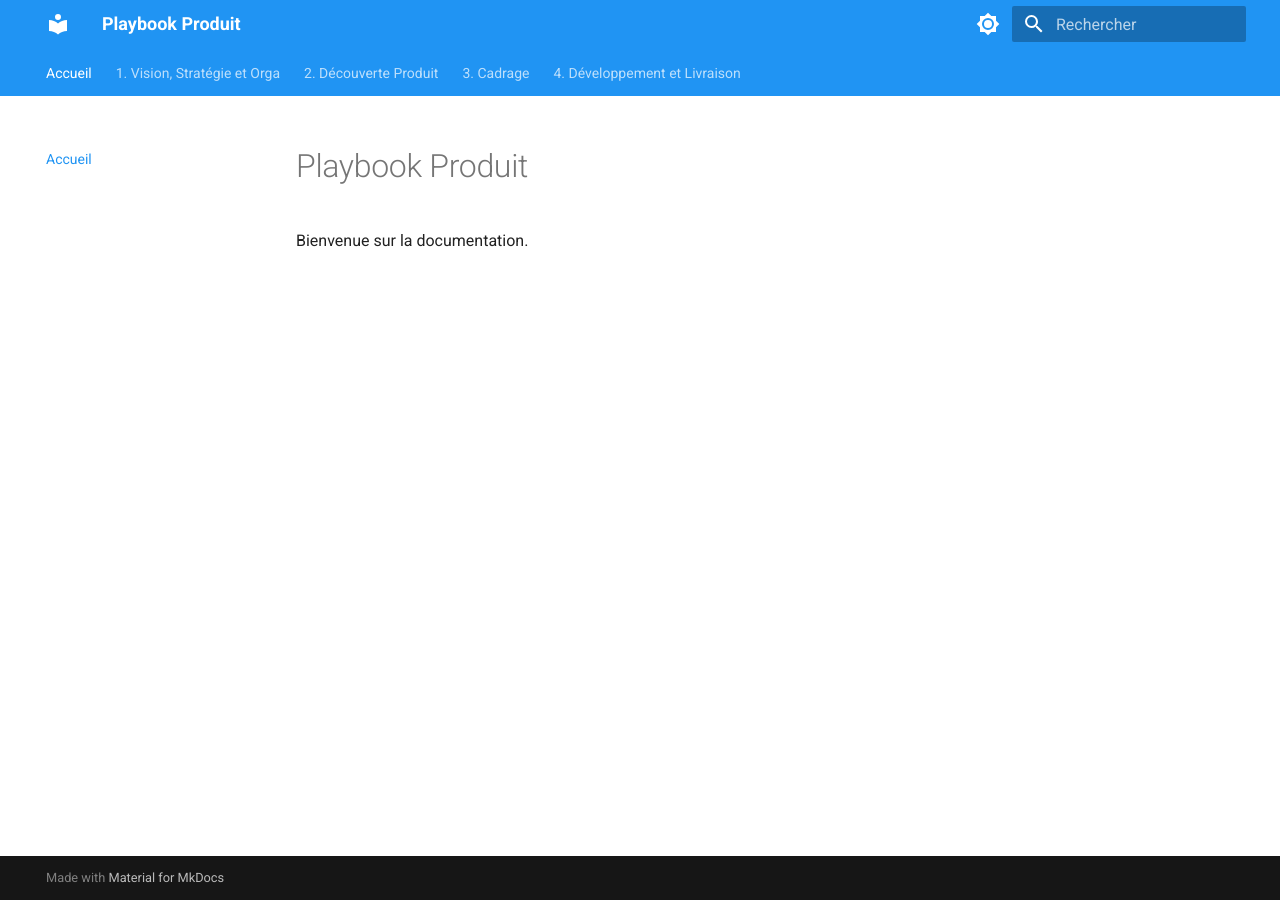
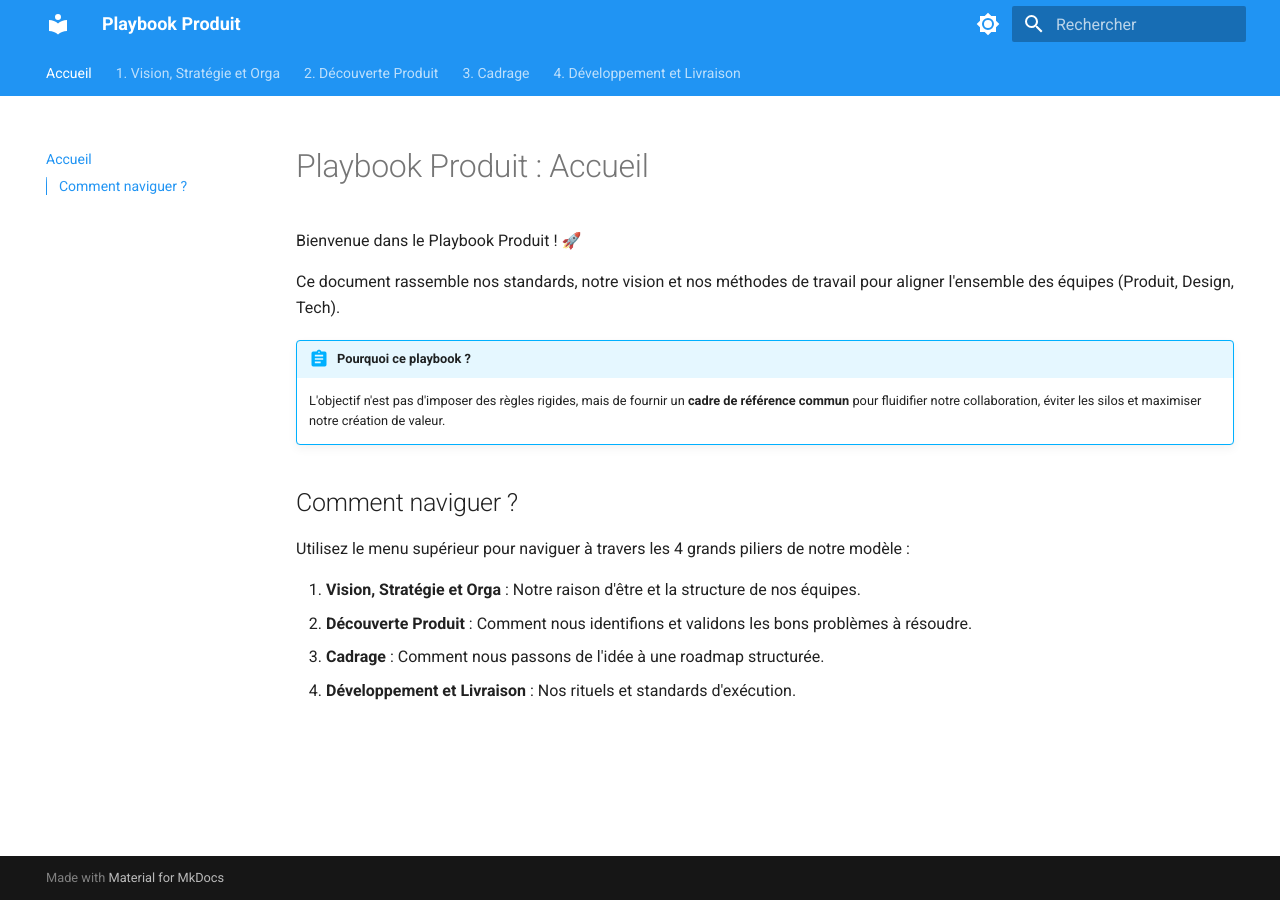
Before and after one commit to mickaeldeoliveirapartner-netizen/playbook, an MkDocs documentation site: the page built from docs/index.md, in a window 1280 px wide. Built offline with MkDocs 1.6.1 and Material for MkDocs 9.7.7, drawn with Linux system fonts in a browser that asks for light colours.

Commit message:
Revise playbook introduction and navigation section
Updated the introduction and navigation instructions in the playbook documentation.

```diff
--- a/docs/index.md
+++ b/docs/index.md
@@ -1,3 +1,17 @@
-# Playbook Produit
+# Playbook Produit : Accueil
 
-Bienvenue sur la documentation.
+Bienvenue dans le Playbook Produit ! 🚀
+
+Ce document rassemble nos standards, notre vision et nos méthodes de travail pour aligner l'ensemble des équipes (Produit, Design, Tech).
+
+!!! abstract "Pourquoi ce playbook ?"
+    L'objectif n'est pas d'imposer des règles rigides, mais de fournir un **cadre de référence commun** pour fluidifier notre collaboration, éviter les silos et maximiser notre création de valeur.
+
+## Comment naviguer ?
+
+Utilisez le menu supérieur pour naviguer à travers les 4 grands piliers de notre modèle :
+
+1. **Vision, Stratégie et Orga** : Notre raison d'être et la structure de nos équipes.
+2. **Découverte Produit** : Comment nous identifions et validons les bons problèmes à résoudre.
+3. **Cadrage** : Comment nous passons de l'idée à une roadmap structurée.
+4. **Développement et Livraison** : Nos rituels et standards d'exécution.
```
